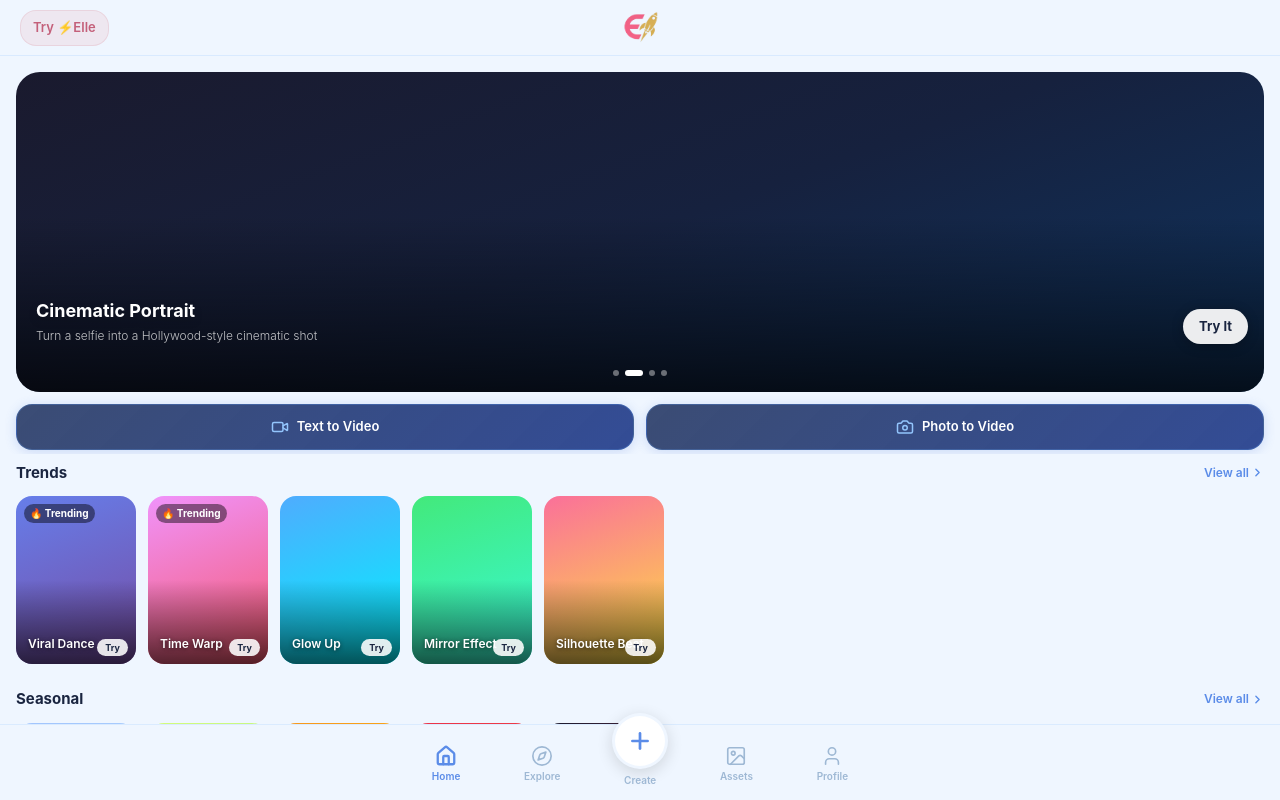
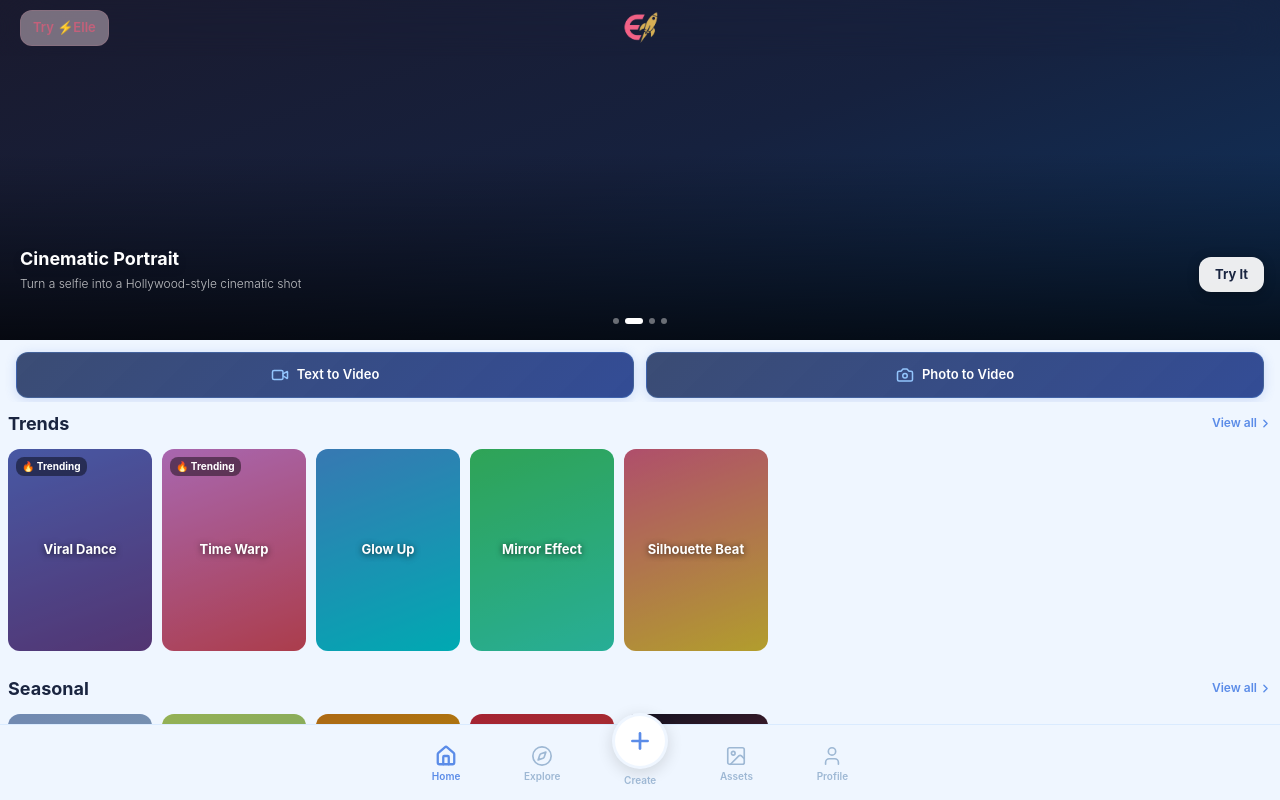
Before and after one commit to 0xBrielle/ai-meme-fun, a Next.js app: page /pro in a window 1280 px wide. Built offline with nearby package versions, Linux system fonts and the light colour scheme.

Commit message:
Pro Page Home tab UI polish: full-bleed hero, redesigned template cards, and refined border radius

```diff
--- a/src/app/pro/page.tsx
+++ b/src/app/pro/page.tsx
@@ -223,7 +223,7 @@ function HomeTab() {
                 }}
             >
                 {/* Slideshow */}
-                <div className="relative mx-4 mt-4 rounded-3xl overflow-hidden" style={{ height: 320 }}>
+                <div className="relative overflow-hidden" style={{ height: 340 }}>
                     {HERO_SLIDES.map((slide, idx) => (
                         <div
                             key={slide.id}
@@ -251,7 +251,7 @@ function HomeTab() {
 
                             {/* Try It — bottom right */}
                             <button
-                                className="absolute bottom-12 right-4 px-4 py-2 rounded-full text-[13px] font-bold transition-all active:scale-95"
+                                className="absolute bottom-12 right-4 px-4 py-2 rounded-xl text-[13px] font-bold transition-all active:scale-95"
                                 style={{
                                     background: 'rgba(255,255,255,0.92)',
                                     color: '#1A2540',
@@ -306,7 +306,7 @@ function HomeTab() {
 function QuickActionButton({ icon, label }: { icon: React.ReactNode; label: string }) {
     return (
         <button
-            className="flex-1 flex items-center justify-center gap-2 py-3 rounded-2xl transition-all active:scale-95"
+            className="flex-1 flex items-center justify-center gap-2 py-3 rounded-xl transition-all active:scale-95"
             style={{
                 background: 'linear-gradient(135deg, rgba(27,46,92,0.85), rgba(30,58,138,0.9))',
                 border: '1px solid rgba(96,165,250,0.25)',
@@ -324,8 +324,8 @@ function CategoryRow({ category }: { category: Category }) {
     return (
         <div>
             {/* Row header */}
-            <div className="flex items-center justify-between px-4 mb-3">
-                <span className="text-[15px] font-bold" style={{ color: PRO.text }}>
+            <div className="flex items-center justify-between px-2 mb-3">
+                <span className="text-[18px] font-bold" style={{ color: PRO.text }}>
                     {category.label}
                 </span>
                 <button className="flex items-center gap-0.5 text-[12px] font-semibold" style={{ color: PRO.accent }}>
@@ -335,7 +335,7 @@ function CategoryRow({ category }: { category: Category }) {
 
             {/* Horizontal scroll */}
             <div
-                className="flex gap-3 overflow-x-auto scrollbar-hide px-4"
+                className="flex gap-2.5 overflow-x-auto scrollbar-hide px-2"
                 style={{ WebkitOverflowScrolling: 'touch' } as React.CSSProperties}
             >
                 {category.items.map((item) => (
@@ -351,43 +351,37 @@ function CategoryRow({ category }: { category: Category }) {
 function TemplateCard({ item }: { item: TemplateItem }) {
     return (
         <div
-            className="relative shrink-0 rounded-2xl overflow-hidden"
-            style={{ width: 120, height: 168 }}
+            className="relative shrink-0 rounded-xl overflow-hidden"
+            style={{ width: 144, height: 202 }}
         >
             {/* Gradient placeholder background */}
             <div className="absolute inset-0" style={{ background: item.gradient }} />
 
-            {/* Dark overlay for text */}
+            {/* Dark overlay for text legibility */}
             <div
                 className="absolute inset-0"
-                style={{ background: 'linear-gradient(to top, rgba(0,0,0,0.65) 0%, transparent 50%)' }}
+                style={{ background: 'rgba(0,0,0,0.30)' }}
             />
 
-            {/* Tag badge */}
+            {/* Tag badge — top left (kept if present) */}
             {item.tag && (
                 <div
-                    className="absolute top-2 left-2 px-1.5 py-0.5 rounded-full text-[10px] font-bold"
+                    className="absolute top-2 left-2 px-1.5 py-0.5 rounded-lg text-[10px] font-bold"
                     style={{ background: 'rgba(0,0,0,0.45)', color: '#fff', backdropFilter: 'blur(4px)' }}
                 >
                     {item.tag} Trending
                 </div>
             )}
 
-            {/* Title */}
-            <p
-                className="absolute bottom-3 left-3 right-3 text-white text-[12px] font-semibold leading-snug"
-                style={{ textShadow: '0 1px 4px rgba(0,0,0,0.6)' }}
-            >
-                {item.title}
-            </p>
-
-            {/* Try It micro-button */}
-            <button
-                className="absolute bottom-2 right-2 px-2 py-0.5 rounded-full text-[9px] font-bold"
-                style={{ background: 'rgba(255,255,255,0.88)', color: '#1A2540' }}
-            >
-                Try
-            </button>
+            {/* Title — centered in card, slightly larger font */}
+            <div className="absolute inset-0 flex items-center justify-center px-2">
+                <p
+                    className="text-white text-[13px] font-bold text-center leading-snug"
+                    style={{ textShadow: '0 1px 6px rgba(0,0,0,0.7)' }}
+                >
+                    {item.title}
+                </p>
+            </div>
         </div>
     )
 }
@@ -546,7 +540,7 @@ function ExploreCard({
             {/* Recreate button */}
             <div className="absolute bottom-6 left-4 right-4 z-10">
                 <button
-                    className="w-full py-3 rounded-2xl text-[14px] font-bold transition-all active:scale-95"
+                    className="w-full py-3 rounded-xl text-[14px] font-bold transition-all active:scale-95"
                     style={{
                         background: 'rgba(255,255,255,0.92)',
                         color: '#1A2540',
@@ -591,18 +585,18 @@ export default function ProPage() {
             <header
                 className="flex items-center justify-between px-5 h-14 shrink-0 safe-top z-30"
                 style={{
-                    background: activeTab === 'explore' ? 'transparent' : PRO.headerBg,
+                    background: (activeTab === 'home' || activeTab === 'explore') ? 'transparent' : PRO.headerBg,
                     backdropFilter: 'blur(24px)',
                     WebkitBackdropFilter: 'blur(24px)',
-                    borderBottom: activeTab === 'explore' ? 'none' : `1px solid ${PRO.border}`,
-                    position: activeTab === 'explore' ? 'absolute' : 'relative',
+                    borderBottom: (activeTab === 'home' || activeTab === 'explore') ? 'none' : `1px solid ${PRO.border}`,
+                    position: (activeTab === 'home' || activeTab === 'explore') ? 'absolute' : 'relative',
                     top: 0, left: 0, right: 0,
                 }}
             >
                 {/* "Try ⚡Elle" — back to chat, subtle pastel pink pill */}
                 <button
                     onClick={() => router.back()}
-                    className="flex items-center gap-1 px-3 h-9 rounded-2xl transition-all active:scale-90"
+                    className="flex items-center gap-1 px-3 h-9 rounded-xl transition-all active:scale-90"
                     style={{
                         background: 'rgba(236,214,222,0.45)',
                         border: '1px solid rgba(212,120,138,0.18)',
@@ -628,7 +622,7 @@ export default function ProPage() {
             {/* ── Content area ─────────────────────────────────────── */}
             <main
                 className="flex-1 overflow-hidden relative"
-                style={{ paddingTop: activeTab === 'explore' ? 56 : 0 }}
+                style={{ paddingTop: (activeTab === 'home' || activeTab === 'explore') ? 0 : 56 }}
             >
                 {activeTab === 'home' && <HomeTab />}
                 {activeTab === 'explore' && <ExploreTab />}
@@ -745,7 +739,7 @@ function NavItem({
         <button
             type="button"
             onClick={onClick}
-            className="flex flex-col items-center gap-0.5 px-3 py-1 rounded-2xl transition-all active:scale-90"
+            className="flex flex-col items-center gap-0.5 px-3 py-1 rounded-xl transition-all active:scale-90"
         >
             <span style={{ color: active ? activeColor : inactiveColor }}>{icon}</span>
             <span className="text-[10px] font-semibold" style={{ color: active ? activeColor : inactiveColor }}>
```
Also changed, not shown: 1 other file (tests, documents, lock files or other folders).
